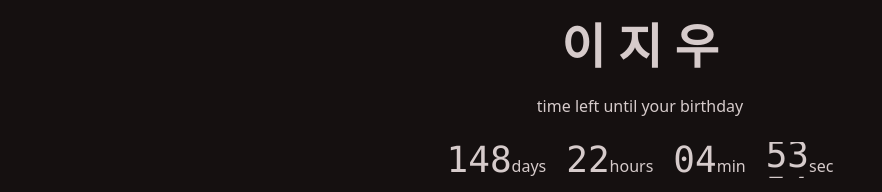
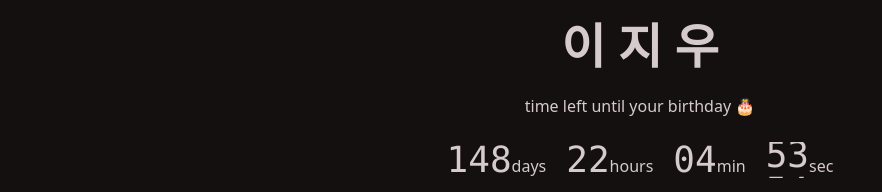
Before and after one commit to DiegoRodriguez-sc/-, a React (Vite) app: page / in a window 1280 px wide. Shown: the part 300-492 px from the top of the page, without its empty margins (0-882 px from the left). Built offline with nearby package versions, Linux system fonts and the light colour scheme.

Commit message:
change theme added

```diff
--- a/index.html
+++ b/index.html
@@ -2,9 +2,9 @@
 <html lang="en" data-theme="forest">
   <head>
     <meta charset="UTF-8" />
-    <link rel="icon" type="image/svg+xml" href="/vite.svg" />
+    <link rel="icon" type="image/svg+xml" href="/cherry.svg" />
     <meta name="viewport" content="width=device-width, initial-scale=1.0" />
-    <title>Vite + React</title>
+    <title>지우귀여운</title>
   </head>
   <body>
     <div id="root"></div>
--- a/src/App.jsx
+++ b/src/App.jsx
@@ -1,9 +1,11 @@
 import React, { useEffect, useRef, useState } from "react";
 import Watch from "./components/Watch";
 import { gsap } from "gsap";
+import { random } from "./helpers/helper";
 
 function App() {
   const [stage, setStage] = useState(null);
+  const [theme, setTheme] = useState("forest");
 
   const refStage = useRef(null);
   useEffect(() => {
@@ -54,15 +56,22 @@ function App() {
     gsap.killTweensOf(fire)
     fire(m)
   }
+  const handleTheme = () => {
+
+    const temas = ["light", "dark", "cupcake", "bumblebee", "emerald", "corporate", "synthwave", "retro", "cyberpunk", "valentine", "halloween", "garden", "forest", "aqua", "lofi", "pastel", "fantasy", "wireframe", "black", "luxury", "dracula", "cmyk", "autumn", "business", "acid", "lemonade", "night", "coffee", "winter"];
+
+    const change = temas[random(0, temas.length - 1)];
+    setTheme(change);
+  }
 
   return (
     <>
-      <div className="hero min-h-screen bg-base-200">
+      <div className="hero min-h-screen bg-base-200" data-theme={theme}>
         <div className="hero-content text-center">
           <div className="max-w-md">
             <h1 className="text-5xl font-bold">이 지 우</h1>
             <p className="py-6">
-              time left until your birthday
+              time left until your birthday 🎂
             </p>
             <Watch/>
           </div>
@@ -72,6 +81,9 @@ function App() {
         <g className="stage" onPointerUp={(e)=>handlepointer(e)} ref={refStage}>
           <rect width="100%" height="100%" fill="rgba(0,0,0,0)" stroke="none" />
         </g>
+        <g>
+        <text x="11" y="26" onClick={handleTheme} className="cursor-pointer">🍒</text>
+      </g>
       </svg>
     </>
   );
--- a/src/helpers/helper.js
+++ b/src/helpers/helper.js
@@ -14,3 +14,7 @@ export const getTime = dateTo => {
         time
     }
 };
+
+export const random = (min, max) => {
+    return Math.floor((Math.random() * (max - min + 1)) + min);
+}
```
Also changed, not shown: public/cherry.svg (added).
